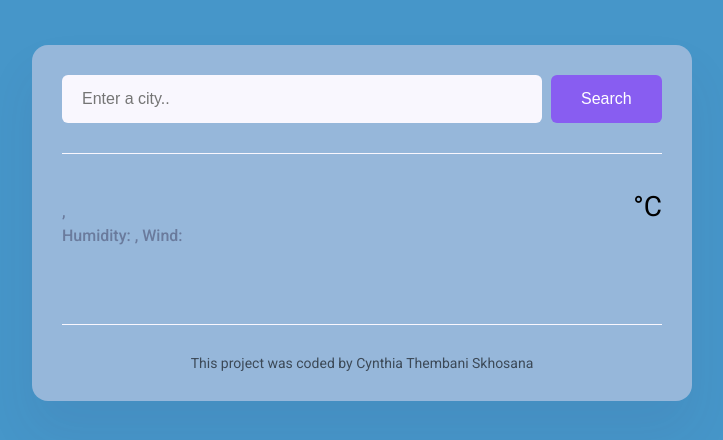
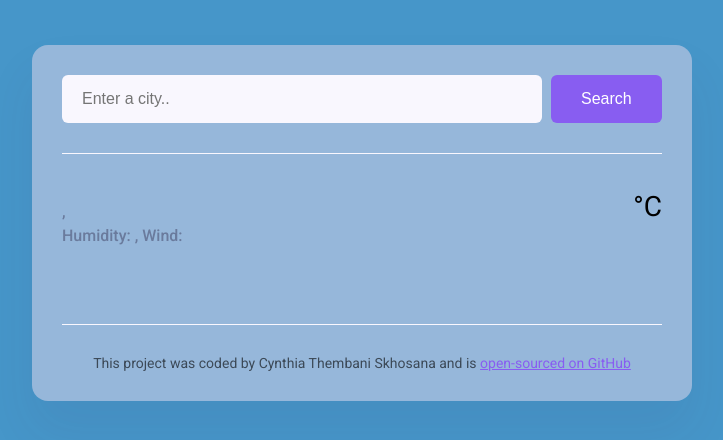
Before and after one commit to Thembanict/Weather-App-Project, a plain HTML site: page index.html in a window 1280 px wide. Shown: the whole page, without its empty margins (278-1001 px from the left). Drawn offline with nearby package versions, Linux system fonts and the light colour scheme; no server answers.

Commit message:
Added a link

```diff
--- a/index.html
+++ b/index.html
@@ -48,7 +48,14 @@
         <div class="weather-forecast" id="forecast"></div>
       </main>
 
-      <footer>This project was coded by Cynthia Thembani Skhosana</footer>
+      <footer>
+        This project was coded by Cynthia Thembani Skhosana and is
+        <a
+          href="https://github.com/Thembanict/Weather-App-Project"
+          target="_blank"
+          >open-sourced on GitHub</a
+        >
+      </footer>
     </div>
     <script src="src/index.js"></script>
   </body>
```
